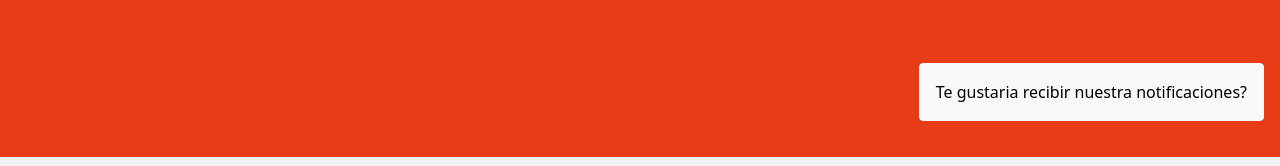
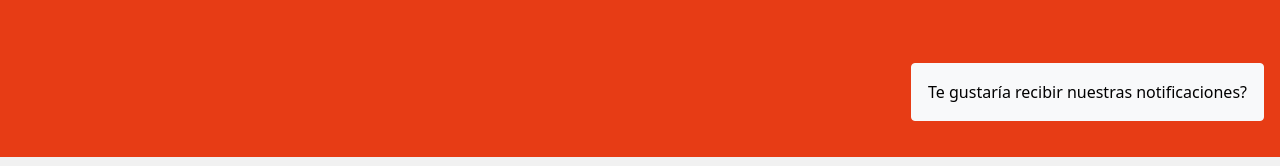
Before and after one commit to ramispamela/pamelaramisignaciocopia, a website: page informacion.html in a window 1280 px wide. Shown: the part 1793-1959 px from the top of the page. Drawn offline with nearby package versions, Linux system fonts and the light colour scheme; a web font is replaced by a local one.

Commit message:
Update informacion.html
acomodé ortografía

```diff
--- a/informacion.html
+++ b/informacion.html
@@ -172,7 +172,7 @@
         <section class="text-end ">
         <!-- Button trigger modal -->
         <button type="button" class="btn btn-light m-3 p-3" data-bs-toggle="modal" data-bs-target="#exampleModal">
-         Te gustaria recibir nuestra notificaciones?</button>
+         Te gustaría recibir nuestras notificaciones?</button>
         <!-- Modal -->
         <div class="modal fade" id="exampleModal" tabindex="-1" aria-labelledby="exampleModalLabel" aria-hidden="true">
         <div class="modal-dialog">
```
